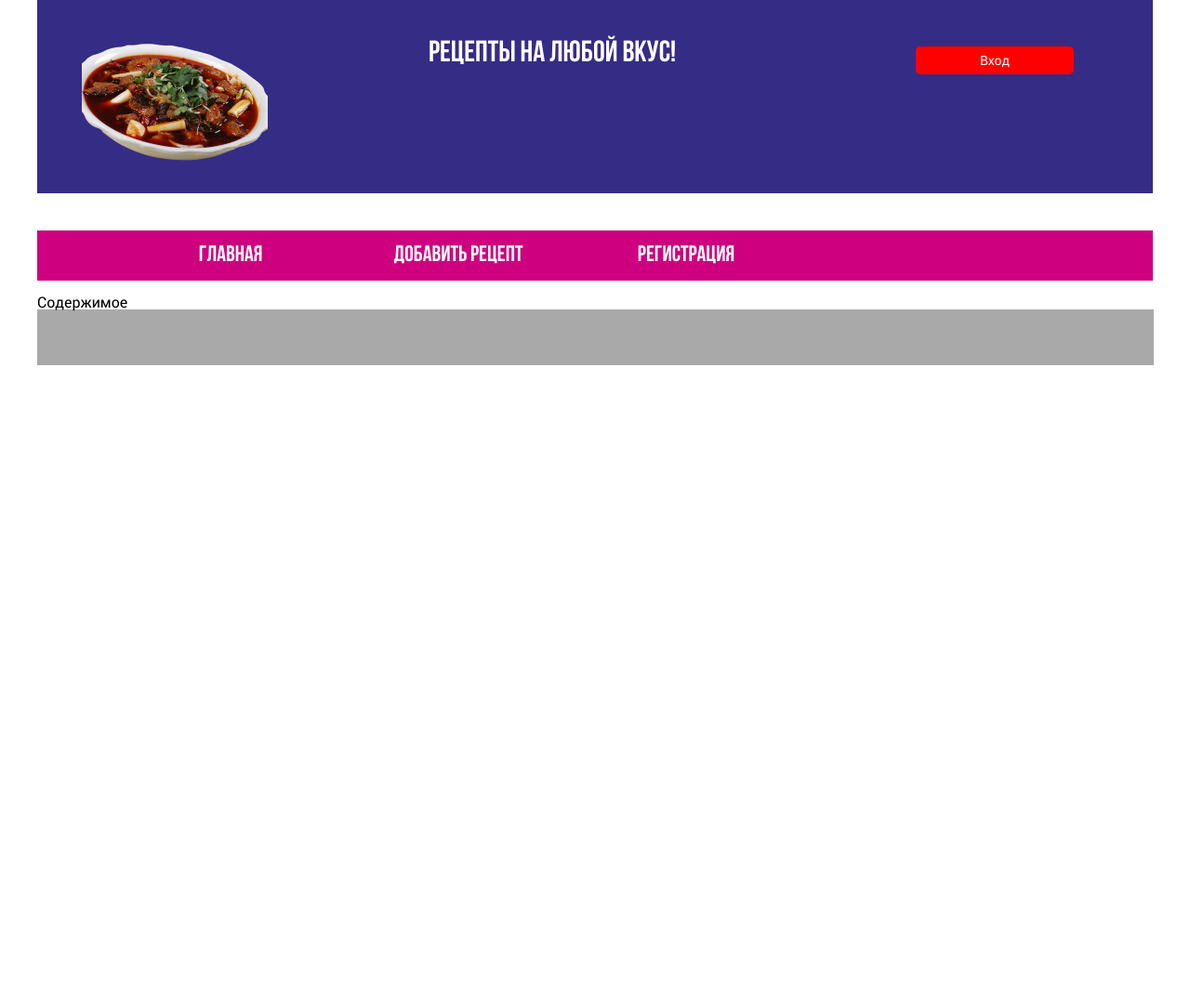
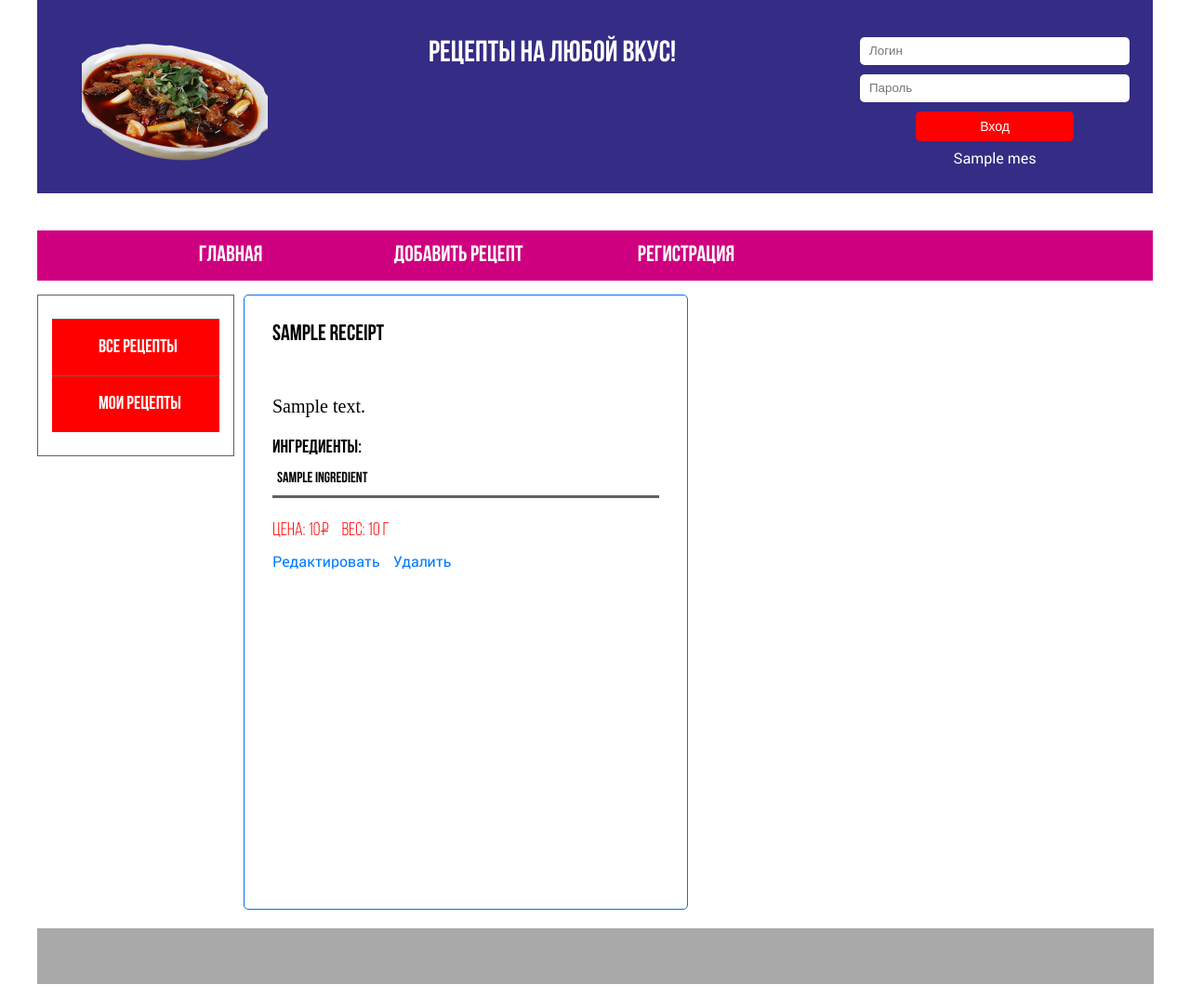
Before and after one commit to Frinight/Django_Project, a Django app: template django_receipts/templates/home.html in a window 1280 px wide. Shown: the whole page at 93% size. Before the commit the page ends 393 px from the top, so only its background shows below. Run offline with Django 3.2, Linux system fonts and the light colour scheme; the template is opened without the code that fills it: most values are stand-ins (such as "Sample title", 1, 10 or a date in 2020); some web fonts are replaced.

Commit message:
added listview, auto

```diff
--- a/django_receipts/django_receipts/urls.py
+++ b/django_receipts/django_receipts/urls.py
@@ -15,8 +15,11 @@ Including another URLconf
 """
 from django.contrib import admin
 from django.urls import path, include
+from receipts.views import log, logout_view
 
 urlpatterns = [
     path('admin/', admin.site.urls),
     path('', include('receipts.urls')),
+    path("log/", log),
+    path("logout/", logout_view),
 ]
--- a/django_receipts/receipts/models.py
+++ b/django_receipts/receipts/models.py
@@ -23,4 +23,4 @@ class Ingredient(models.Model):
     unit = models.CharField(max_length=15)
     cost = models.DecimalField(max_digits=8, decimal_places=2,)
     def __str__(self):
-        return self.recipe.name + ": Ингредиент \"" + self.product.name + "\"" + " в количестве " + str(self.qty) + " " + self.unit
+        return  "\"" + self.product.name + "\"" + " в количестве " + str(self.qty) + " " + self.unit
--- a/django_receipts/receipts/urls.py
+++ b/django_receipts/receipts/urls.py
@@ -2,5 +2,5 @@ from django.urls import path
 from . import views
 
 urlpatterns = [
-    path('', views.RecipeListView.as_view(), name='home'),
+    path('', views.receipt_list, name='home'),
 ]
--- a/django_receipts/static/css/1.css
+++ b/django_receipts/static/css/1.css
@@ -5,7 +5,7 @@
 }
 .g_btn{
 	display: inline-block;
-	width: 100%;
+	width: 50%;
 	background-color: red;
 	border-radius: 5px;
 	color: white;
--- /dev/null
+++ b/django_receipts/static/css/banners.css
@@ -0,0 +1,33 @@
+.main_banner{
+	overflow: hidden;
+}
+.main_banner-form{
+	float: left;
+	width: 24.15%;
+	padding: 25px 30px;
+	background-color: #036ff4;
+}
+.main_auto{
+	width:100%;
+	max-width: 270px;
+	border-radius: 5px;
+	line-height: 30px;
+	height: 30px;
+	padding: 0 10px;
+	border: none;
+	margin-bottom: 10px;
+}
+
+.reg_text{
+	text-align: center;
+	color: white;
+	display: block;
+	margin-bottom: 10px;
+	font-family: "Bebas";
+	font-weight: 400;
+	font-size: 1.25rem
+}
+.main_slider{
+	float:right;
+	width: 75%;
+}
--- /dev/null
+++ b/django_receipts/static/css/catalog.css
@@ -0,0 +1,145 @@
+.main_content{
+	overflow: hidden;
+}
+.catalog{
+	float: left;
+	width: 15%;
+	padding: 25px 15px 25px;
+	margin-bottom: 40px;
+	margin-right: 10px;
+	border: 1px solid #616161
+}
+.title{
+	display: block;
+	margin-bottom: 30px;
+	text-align: center;
+	font-family: "Bebas";
+	font-weight: 700;
+	font-size: 1.875rem;
+	color: #036ff4;
+}
+.catalog_list > li{
+	border-top: 1px solid #616161;
+	background-color: red;
+}
+.catalog_list > li > a{
+	position: relative;
+	display: block;
+	width: 100%;
+	height: 100%;
+	padding: 20px 0 20px 50px;
+	color:white;
+	font-family: "Bebas";
+	font-weight: 700;
+	font-size: 1.25rem;
+
+}
+.catalog_list > ul > li{
+	border-top: 1px solid #616161;
+}
+.receipts{
+	overflow: hidden;
+}
+.receipt_object{
+	float: left;
+	width: 42.5%;
+	height: 600px;
+	margin-right: 2%;
+	margin-bottom: 20px;
+	border: 1px solid #036ff4;
+	border-radius: 5px;
+	padding: 30px;
+}
+.receipt_object:nth-child(2n + 2){
+	margin-right: 0;
+}
+.receipt_object-title{
+	display: block;
+	margin-bottom: 55px;
+	font-family: "Bebas";
+	font-weight: 700;
+	font-size: 1.5rem;
+}
+.receipt_object-ing{
+	display: block;
+	width: 100%;
+	margin-bottom: 15px;
+	font-family: "Bebas";
+	font-weight: 700;
+	font-size: 1.25rem;
+}
+.receipt_object-content{
+	overflow: hidden;
+}
+.computers_object-characteristics{
+	float: left;
+	width: 100%;
+	margin-bottom: 15px;
+	margin-right: 15px;
+	font-family: "Bebas";
+	font-weight: 700;
+	font-size: 1rem;
+}
+.list-group {
+    display: -ms-flexbox;
+    display: flex;
+    -ms-flex-direction: column;
+    flex-direction: column;
+    padding-left: 0;
+    margin-bottom: 0;
+}
+.card-body > a {
+    color: #007bff;
+    text-decoration: none;
+	margin-right: 10px;
+    background-color: transparent;
+}
+.line{
+	margin-bottom: 10px;
+	padding-bottom: 10px;
+	border-bottom: 3px solid #616161;
+}
+.des{
+	font-family: "BebasBold";
+	font-size: 1.25rem;
+	margin-bottom: 25px;
+}
+.ingredient{
+	padding: 5px;
+}
+.price{
+	display: inline-block;
+	position: relative;
+	text-transform: uppercase;
+	font-family: "Bebas";
+	font-weight: 400;
+	font-size: 1.25rem;
+	margin-bottom: 15px;
+	color: red;
+}
+.comp_ruble{
+	position: relative;
+	margin-right:10px;
+	margin-left:2px;
+}
+.comp_ruble:after{
+	content: "";
+	display: block;
+	position: absolute;
+	width: 8px;
+	bottom: 9px;
+	right: 1px;
+	border-bottom: 1px solid red;
+}
+.characteristics_name{
+	font-family: "RobotoBold";
+}
+.empty{
+	display: block;
+	margin-bottom: 55px;
+	font-family: "Bebas";
+	font-weight: 700;
+	font-size: 2.5rem;
+	text-align: center;
+	color: red;
+}
--- a/django_receipts/static/css/header.css
+++ b/django_receipts/static/css/header.css
@@ -29,7 +29,7 @@
 }
 .header_auto{
 	float: right;
-	text-align: right;
+	text-align: center;
 	width: 100%;
 	max-width: 340px;
 }
--- a/django_receipts/templates/base.html
+++ b/django_receipts/templates/base.html
@@ -12,6 +12,8 @@
         <link href="{% static 'css/header.css' %}" rel="stylesheet" type="text/css" />
         <link href="{% static 'css/footer.css' %}" rel="stylesheet" type="text/css" />
         <link href="{% static 'css/menu.css' %}" rel="stylesheet" type="text/css" />
+        <link href="{% static 'css/banners.css' %}" rel="stylesheet" type="text/css" />
+        <link href="{% static 'css/catalog.css' %}" rel="stylesheet" type="text/css" />
     </head>
     <body>
         <div class="wrapper">
@@ -29,9 +31,24 @@
                             </h1>
                         </div>
                         <div class="header_auto">
-                            <div class="header_enter">
+                            {% if user.is_authenticated %}
+                            <p>Вы вошли как {{ user.username }}!</p>
+                            <form action="/logout/" method="POST"> {% csrf_token %}
+                                <input class="g_btn" type="submit" name="entry" value="Выход"/>
+                            </form>
+                            {% else %}
+                            <form action="/log/" method="POST"> {% csrf_token %}
+                                <input class = "main_auto" type="text" name="login" placeholder="Логин" />
+                                <input class = "main_auto" type="password" name="password" placeholder="Пароль" />
+                                <input class="g_btn" type="submit" name="entry" value="Вход"/>
+                            </form>
+                            {% endif %}
+                            {% if mes %}
+                            <p>{{mes}}</p>
+                            {% endif %}
+                            <!-- <div class="header_enter">
                                 <span class="g_btn"><a id="reference" href="">Вход</a></span>
-                            </div>
+                            </div> -->
                         </div>
                     </div>
                 </section>
--- a/django_receipts/templates/home.html
+++ b/django_receipts/templates/home.html
@@ -1,4 +1,31 @@
 {% extends 'base.html' %}
 {% block content %}
-  <h1>Содержимое</h1>
+  <aside class = "catalog">
+    <ul class = "catalog_list">
+      <li><a href="">Все рецепты</a></li>
+      <li><a href="">Мои рецепты</a></li>
+    </ul>
+  </aside>
+  <div class = "receipts">
+    {% for receipt in receipts_data %}
+      <div class = "receipt_object" style = "margin-bottom: 20px;">
+        <span class = "receipt_object-title">{{receipt.name}}</span>
+        <div class = "receipt_object-content">
+          <p class="des">{{receipt.description}}</p>
+          <span class = "receipt_object-ing">Ингредиенты:</span>
+          <ul class = "computers_object-characteristics">
+            {% for ingredient in receipt.components %}
+              <li class="line"><span class="ingredient">{{ingredient}}</span></li>
+            {% endfor %}
+          </ul>
+          <span class = "price">Цена: {{receipt.cost}}<span class="comp_ruble">Р</span></span>
+          <span class = "price">Вес: {{receipt.weight}} г </span>
+          <div class="card-body">
+            <a href="#" class="card-link">Редактировать</a>
+            <a href="#" class="card-link">Удалить</a>
+          </div>
+        </div>
+      </div>
+    {% endfor %}
+  </div>
 {% endblock content %}
```
Also changed, not shown: django_receipts/receipts/forms.py (added, +9 -0 lines), django_receipts/receipts/views.py (+67 -7 lines), django_receipts/db.sqlite3.
